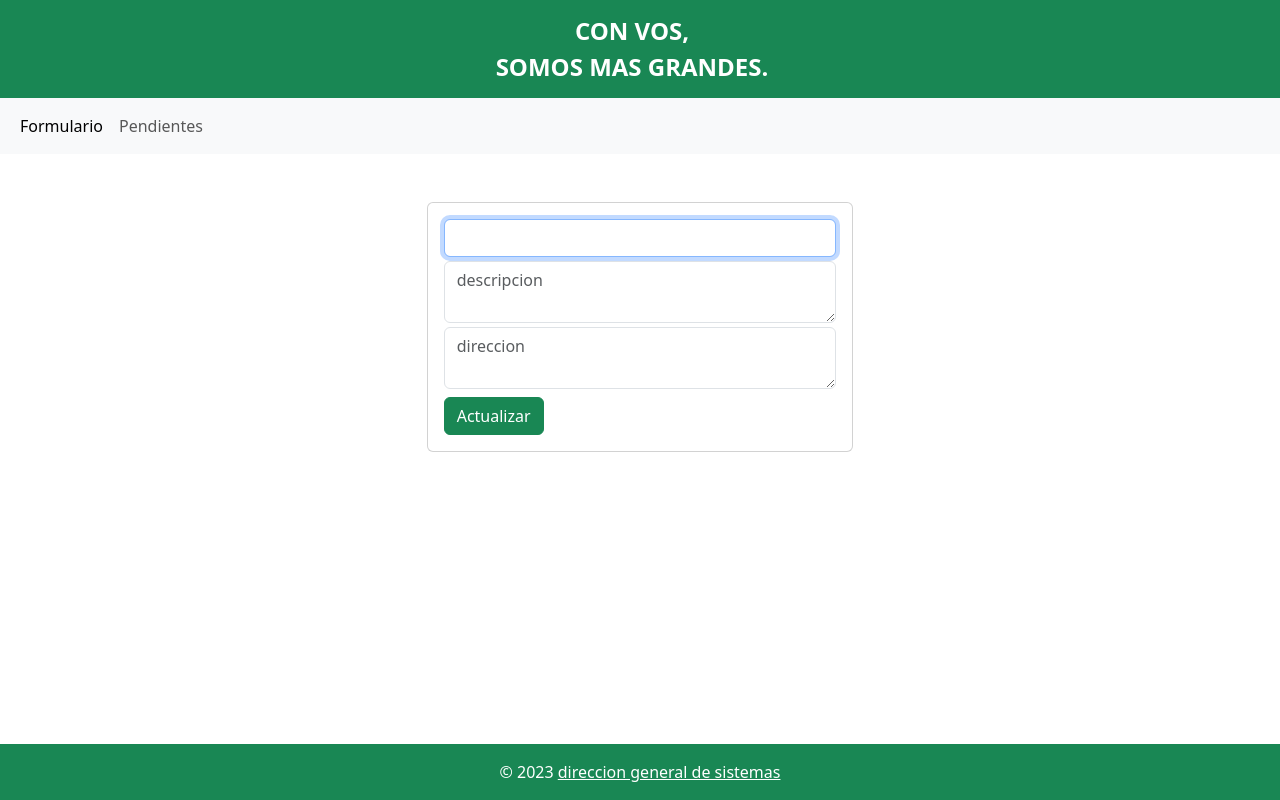
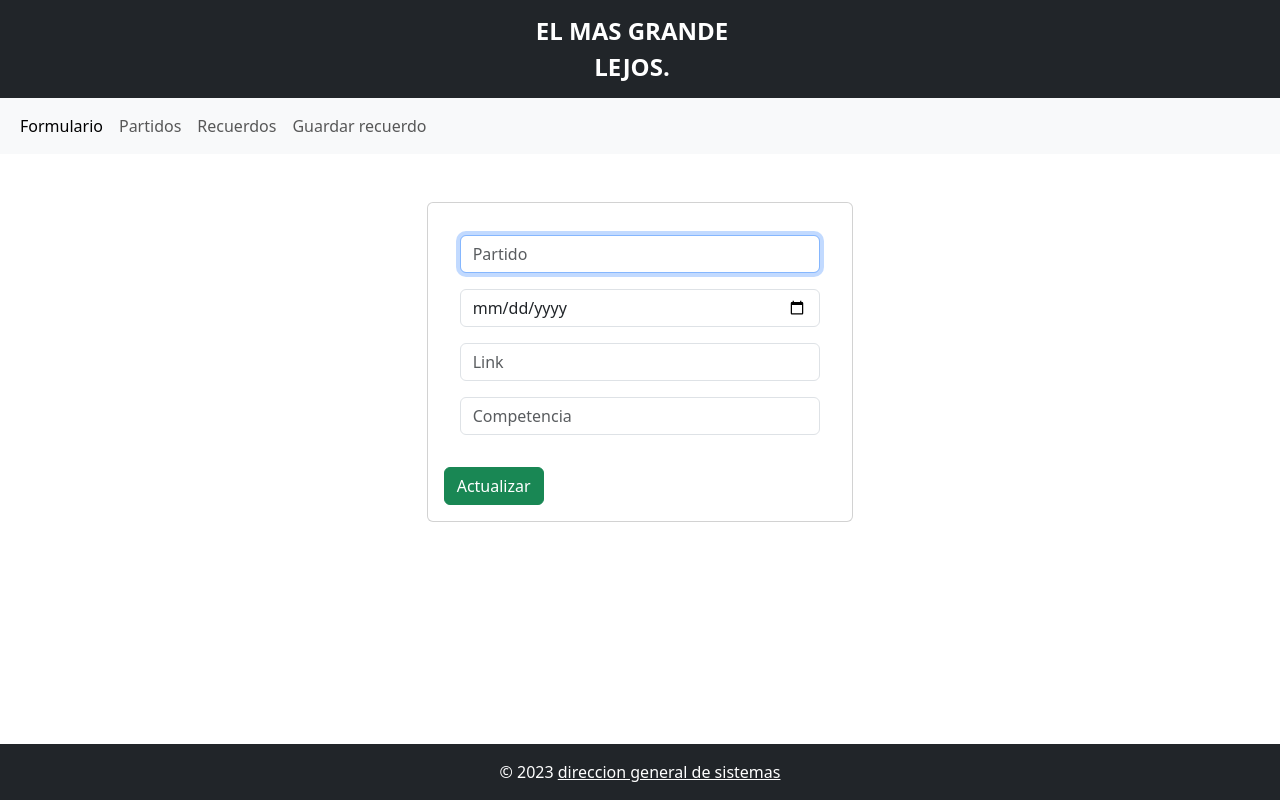
Before and after one commit to Tobias-Stani/practica-crud-sistemas, a PHP site: page /edit.php?id=1 in a window 1280 px wide. Run offline with PHP 8.4, Linux system fonts and the light colour scheme; data comes from the database, SQL or seed files in the repository; data that the repository does not hold is empty.

Commit message:
agaregado programa completo faltan mejoras

```diff
--- a/db.php
+++ b/db.php
@@ -5,10 +5,10 @@ if (!isset($_SESSION)) {
 }
 
 $conn = mysqli_connect(
-    'localhost',
-    'root',
     '',
-    'php-mysql-crud',
+    '',
+    '',
+    '',
 );
 
 
--- a/delete-task.php
+++ b/delete-task.php
@@ -3,7 +3,7 @@ include("db.php");
 
 if (isset($_GET['id'])) {
     $id = $_GET['id'];
-    $query = "DELETE FROM task WHERE id = $id";
+    $query = "DELETE FROM partidos WHERE id = $id";
     $result = mysqli_query($conn, $query);
 
     if (!$result) {
--- a/edit.php
+++ b/edit.php
@@ -4,24 +4,27 @@
 
     if (isset($_GET['id'])) {
         $id = $_GET['id'];
-        $query = "SELECT * FROM task WHERE id = $id";
+        $query = "SELECT * FROM partidos WHERE id = $id";
         $result = mysqli_query($conn, $query);
 
         if(mysqli_num_rows($result) == 1) {
             $row = mysqli_fetch_array($result);
-            $title = $row['title'];
-            $description = $row ['description'];
-            $direccion = $row ['direccion'];
+            $partido = $row['partido'];
+            $fecha = $row ['fecha'];
+            $resultado = $row ['resultado'];
+            $link = $row ['link'];
+            $competencia = $row ['competencia'];
         }
     }
 
     if (isset($_POST['update'])){
         $id = $_GET['id'];
-        $title = $_POST['title'];
-        $description = $_POST['description'];
-        $direccion = $_POST['direccion'];
+        $partido = $row['partido'];
+        $fecha = $row ['fecha'];
+        $link = $row ['link'];
+        $competencia = $row ['competencia'];
 
-        $query = "UPDATE task SET title = '$title', description = '$description', direccion = '$direccion' WHERE id = $id";
+        $query = "UPDATE partidos SET partido = '$partido', fecha = '$fecha', link = '$link', competencia = '$competencia' WHERE id = $id";
         mysqli_query($conn, $query);
 
         $_SESSION['message'] = 'tarea editada correctamente';
@@ -41,21 +44,23 @@
 
     <div class="card card-body">
         <form action="edit.php?id=<?php echo $_GET['id']; ?>" method="POST" >
-            <div class="form-group">
-                <input type="text" name="title" class="form-control" value="<?php echo $title; ?>" autofocus>
+            <div class="form-group m-3">
+                <input type="text" name="partido" class="form-control" value="<?php echo $partido; ?>" placeholder="Partido" autofocus>
             </div>
-            <div class="form-group">
-                <textarea name="description" rows="2" class="form-control mt-1" placeholder="descripcion"><?php echo $description; ?></textarea>
+            <div class="form-group m-3">
+                <input type="date" name="fecha" class="form-control" value="<?php echo $fecha; ?>" placeholder="Fecha">
             </div>
-            <div class="form-group">
-                <textarea name="direccion" rows="2" class="form-control mt-1" placeholder="direccion"><?php echo $direccion; ?></textarea>
+            <div class="form-group m-3">
+                <input type="text" name="link" class="form-control" value="<?php echo $link; ?>" placeholder="Link">
             </div>
-            <button class="btn btn-success mt-2" name="update">
+            <div class="form-group m-3">
+                <input type="text" name="competencia" class="form-control" value="<?php echo $competencia; ?>" placeholder="Competencia">
+            </div>
+            <button class="btn btn-success mt-3" name="update">
                 Actualizar
             </button>
         </form>
     </div>
-
 </div>
 
 
--- a/includes/footer.php
+++ b/includes/footer.php
@@ -24,7 +24,7 @@
     <!-- Aquí va tu contenido principal -->
 </div>
 
-<footer class="bg-success text-center text-white p-3">
+<footer class="bg-dark text-center text-white p-3">
     <!-- Copyright -->
     © 2023
     <a class="text-white" href="https://mdbootstrap.com/">direccion general de sistemas</a>
--- a/includes/header.php
+++ b/includes/header.php
@@ -13,11 +13,11 @@
 </head>
 <body>
 
-<nav class="navbar navbar-expand-lg navbar-light bg-success">
+<nav class="navbar navbar-expand-lg navbar-light bg-dark">
   <div class="container-md d-flex justify-content-center align-items-center">
     <a class="navbar-brand text-center" href="#">
-      <span class="d-block fs-4 fw-bold text-white">CON VOS,</span>
-      <span class="d-block fs-4 fw-bold text-white">SOMOS MAS GRANDES.</span>
+      <span class="d-block fs-4 fw-bold text-white">EL MAS GRANDE</span>
+      <span class="d-block fs-4 fw-bold text-white">LEJOS.</span>
     </a>
   </div>
 </nav>
--- a/includes/navAbajoDelHeader.php
+++ b/includes/navAbajoDelHeader.php
@@ -8,10 +8,16 @@
     <div class="collapse navbar-collapse" id="navbarNav">
       <ul class="navbar-nav">
         <li class="nav-item">
-          <a class="nav-link active" aria-current="page" href="formulario.php">Formulario</a>
+          <a class="nav-link active" aria-current="page" href="./formulario.php">Formulario</a>
         </li>
         <li class="nav-item">
-          <a class="nav-link" href="index.php">Pendientes</a>
+          <a class="nav-link" href="./index.php">Partidos</a>
+        </li>
+        <li class="nav-item">
+          <a class="nav-link" href="/PARTIDOS/galery/galery.php">Recuerdos</a>
+        </li>
+        <li class="nav-item">
+          <a class="nav-link" href="/PARTIDOS/galery/save-memorie.php">Guardar recuerdo</a>
         </li>
       </ul>
     </div>
--- a/login-process.php
+++ b/login-process.php
@@ -50,10 +50,4 @@ if ($_SERVER["REQUEST_METHOD"] == "POST") {
     </div>
 <!-- </div> -->
 
-
-
-
-
-
-
 <?php include("includes/footer.php") ?>
```
Also changed, not shown: formulario.php (+9 -3 lines), galery/galery.php (added, +39 -0 lines), galery/save-memorie.php (added, +28 -0 lines), galery/save-process.php (added, +18 -0 lines), index.php (+27 -38 lines), save-task.php (+16 -13 lines).
